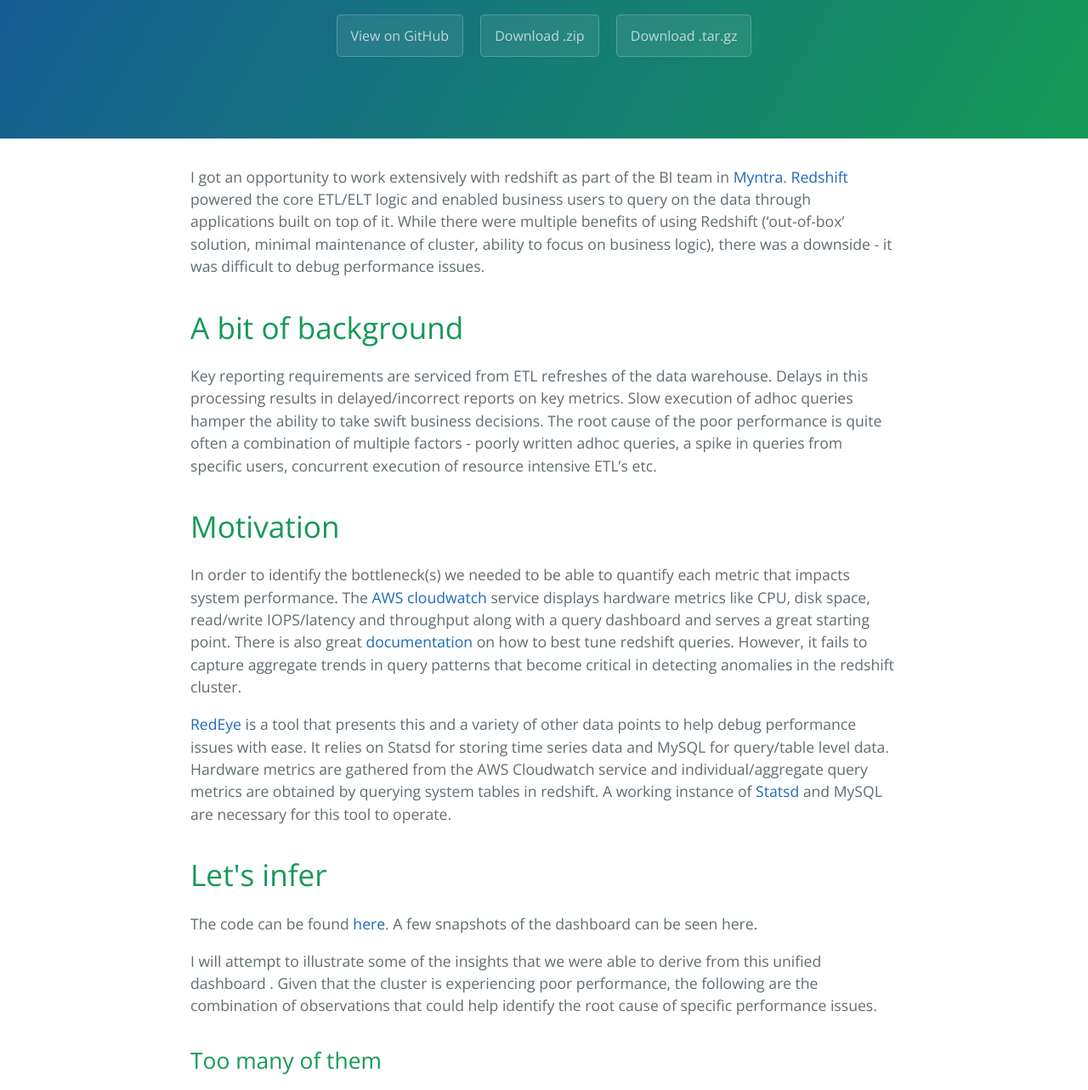
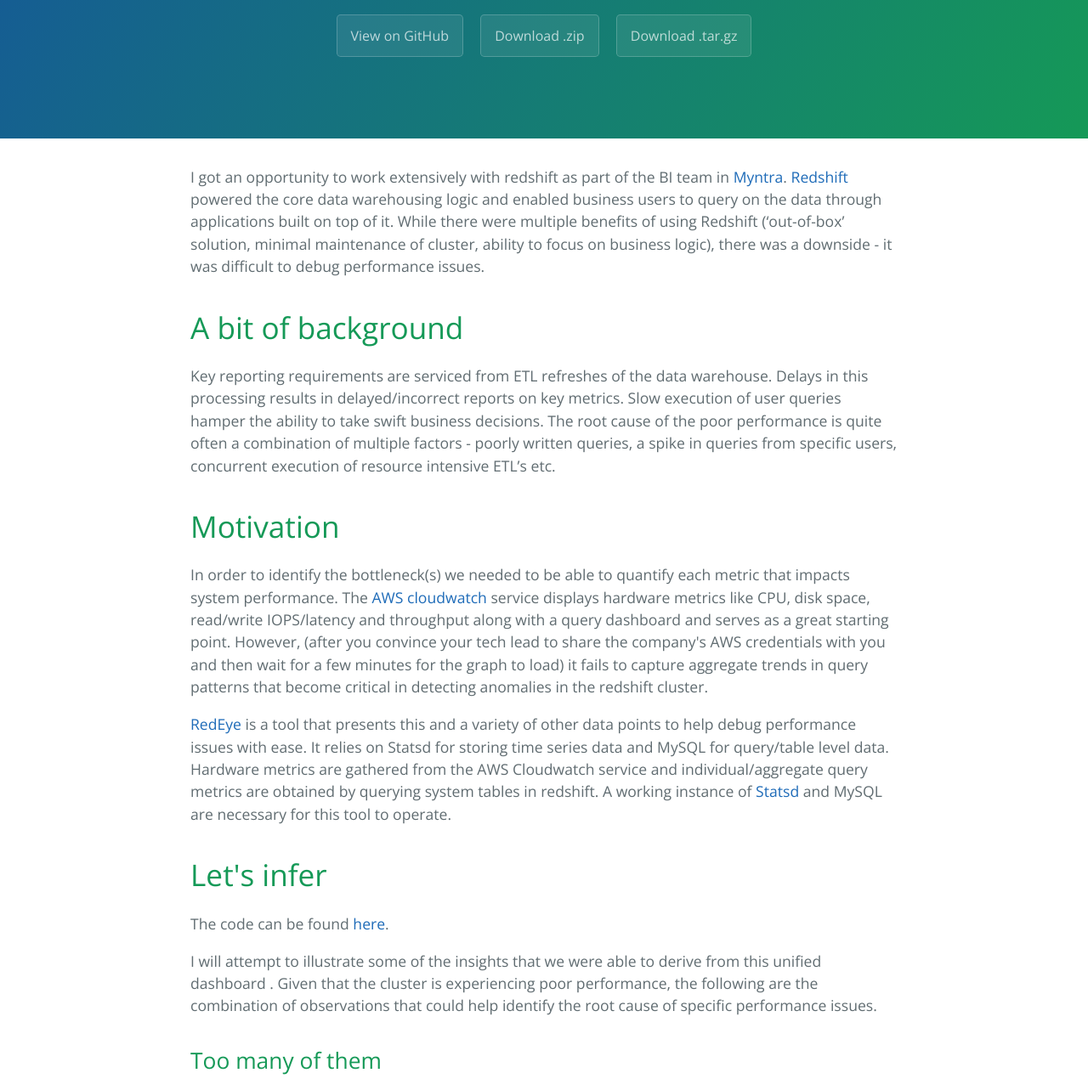
Before and after one commit to saharshoza/RedEye, a plain HTML site: page index.html in a window 1280 px wide. Shown: the part 250-1533 px from the top of the page at 85% size. Drawn offline with nearby package versions, Linux system fonts and the light colour scheme.

```diff
--- a/index.html
+++ b/index.html
@@ -19,24 +19,24 @@
     </section>
 
     <section class="main-content">
-      <p>I got an opportunity to work extensively with redshift as part of the BI team in <a href="http://www.myntra.com/">Myntra</a>. <a href="http://docs.aws.amazon.com/redshift/latest/mgmt/welcome.html">Redshift</a> powered the core ETL/ELT logic and enabled business users to query on the data through applications built on top of it. While there were multiple benefits of using Redshift (‘out-of-box’ solution, minimal maintenance of cluster, ability to focus on business logic), there was a downside - it was difficult to debug performance issues.</p>
+      <p>I got an opportunity to work extensively with redshift as part of the BI team in <a href="http://www.myntra.com/">Myntra</a>. <a href="http://docs.aws.amazon.com/redshift/latest/mgmt/welcome.html">Redshift</a> powered the core data warehousing logic and enabled business users to query on the data through applications built on top of it. While there were multiple benefits of using Redshift (‘out-of-box’ solution, minimal maintenance of cluster, ability to focus on business logic), there was a downside - it was difficult to debug performance issues.</p>
 
 <h1>
 <a id="a-bit-of-background" class="anchor" href="#a-bit-of-background" aria-hidden="true"><span aria-hidden="true" class="octicon octicon-link"></span></a>A bit of background</h1>
 
-<p>Key reporting requirements are serviced from ETL refreshes of the data warehouse. Delays in this processing results in delayed/incorrect reports on key metrics. Slow execution of adhoc queries hamper the ability to take swift business decisions. The root cause of the poor performance is quite often a combination of multiple factors - poorly written adhoc queries, a spike in queries from specific users, concurrent execution of resource intensive ETL’s etc.</p>
+<p>Key reporting requirements are serviced from ETL refreshes of the data warehouse. Delays in this processing results in delayed/incorrect reports on key metrics. Slow execution of user queries hamper the ability to take swift business decisions. The root cause of the poor performance is quite often a combination of multiple factors - poorly written queries, a spike in queries from specific users, concurrent execution of resource intensive ETL’s etc.</p>
 
 <h1>
 <a id="motivation" class="anchor" href="#motivation" aria-hidden="true"><span aria-hidden="true" class="octicon octicon-link"></span></a>Motivation</h1>
 
-<p>In order to identify the bottleneck(s) we needed  to be able to quantify each metric that impacts system performance. The <a href="http://docs.aws.amazon.com/redshift/latest/mgmt/metrics-listing.html">AWS cloudwatch</a> service displays hardware metrics like CPU, disk space, read/write IOPS/latency and throughput along with a query dashboard and serves a great starting point. There is also great <a href="http://docs.aws.amazon.com/redshift/latest/dg/c-optimizing-query-performance.html">documentation</a> on how to best tune redshift queries. However, it fails to capture aggregate trends in query patterns that become critical in detecting anomalies in the redshift cluster. </p>
+<p>In order to identify the bottleneck(s) we needed  to be able to quantify each metric that impacts system performance. The <a href="http://docs.aws.amazon.com/redshift/latest/mgmt/metrics-listing.html">AWS cloudwatch</a> service displays hardware metrics like CPU, disk space, read/write IOPS/latency and throughput along with a query dashboard and serves as a great starting point. However, (after you convince your tech lead to share the company's AWS credentials with you and then wait for a few minutes for the graph to load) it fails to capture aggregate trends in query patterns that become critical in detecting anomalies in the redshift cluster. </p>
 
-<p><a href="https://github.com/saharshoza/redshift_monitoring">RedEye</a> is a tool that presents this and a variety of other data points to help debug performance issues with ease. It relies on Statsd for storing time series data and MySQL for query/table level data. Hardware metrics are gathered from the AWS Cloudwatch service and individual/aggregate query metrics are obtained by querying system tables in redshift. A working instance of <a href="https://www.datadoghq.com/blog/statsd/">Statsd</a> and MySQL are necessary for this tool to operate.</p>
+<p><a href="https://github.com/saharshoza/redshift_monitoring">RedEye</a> is a tool that presents this and a variety of other data points to help debug performance issues with ease. It relies on Statsd for storing time series data and MySQL for query/table level data. Hardware metrics are gathered from the AWS Cloudwatch service and individual/aggregate query metrics are obtained by querying system tables in redshift. A working instance of <a href="https://github.com/etsy/statsd/wiki">Statsd</a> and MySQL are necessary for this tool to operate.</p>
 
 <h1>
 <a id="lets-infer" class="anchor" href="#lets-infer" aria-hidden="true"><span aria-hidden="true" class="octicon octicon-link"></span></a>Let's infer</h1>
 
-<p>The code can be found <a href="https://github.com/saharshoza/redshift_monitoring">here</a>. A few snapshots of the dashboard can be seen here.</p>
+<p>The code can be found <a href="https://github.com/myntra/redshift_monitoring">here</a>.</p>
 
 <p>I will attempt to illustrate some of the insights that we were able to derive from this unified dashboard . Given that the cluster is experiencing poor performance, the following are the combination of observations that could help identify the root cause of specific performance issues.</p>
 
```
Also changed, not shown: params.json (+1 -1 lines).
